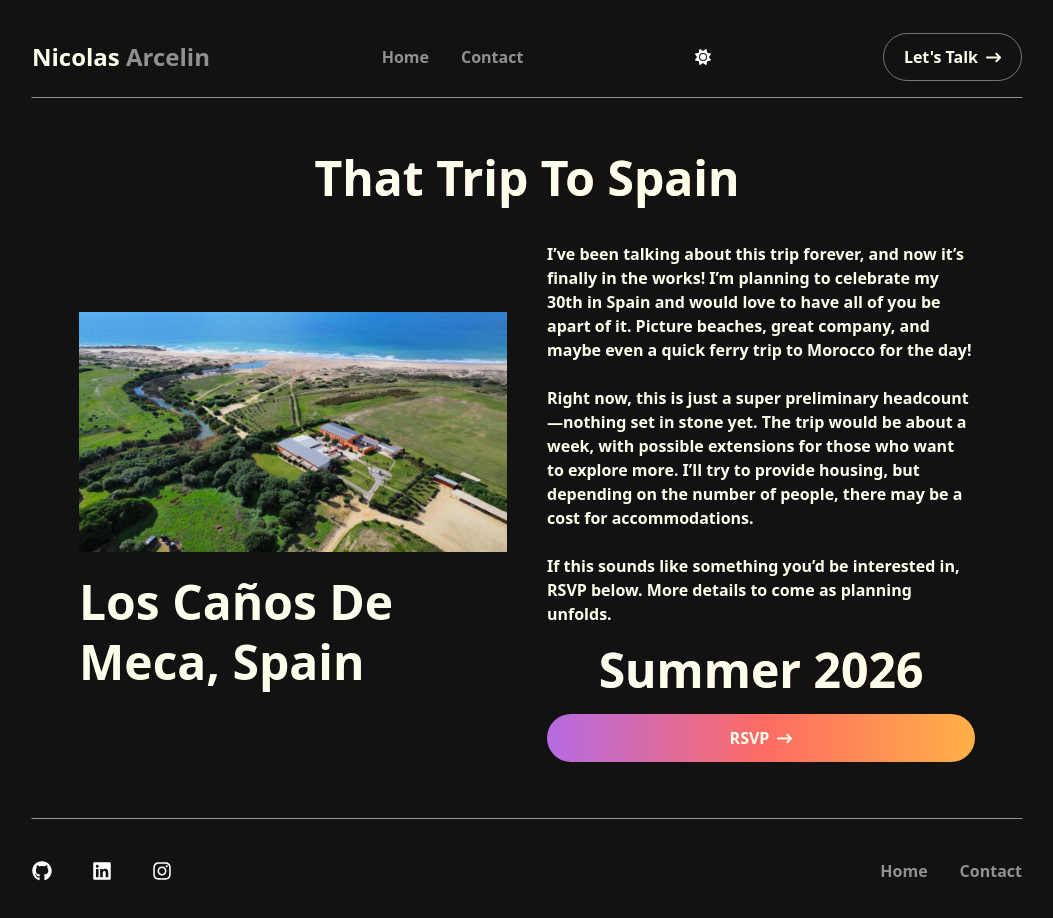
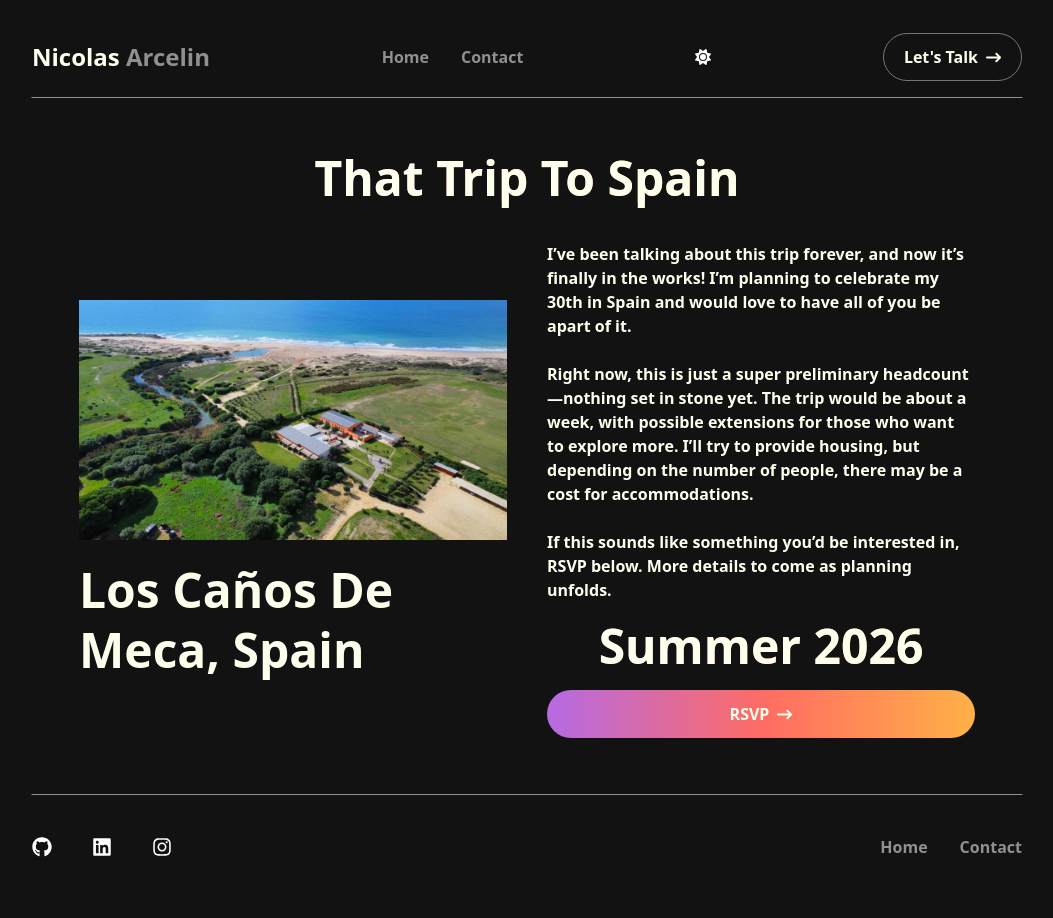
Before and after one commit to narcelin/portfolio_v2, a Next.js app: page /myEvents/myEvent in a window 1280 px wide. Shown: the top 918 px of the page, without its empty margins (113-1166 px from the left). Built offline with nearby package versions, Linux system fonts and the light colour scheme.

Commit message:
changed spain trip text and rsvp opens in _self

```diff
--- a/src/app/myEvents/myEvent/page.jsx
+++ b/src/app/myEvents/myEvent/page.jsx
@@ -45,8 +45,6 @@ export default function MyEvent() {
               I&rsquo;ve been talking about this trip forever, and now
               it&rsquo;s finally in the works! I&rsquo;m planning to celebrate
               my 30th in Spain and would love to have all of you be apart of it.
-              Picture beaches, great company, and maybe even a quick ferry trip
-              to Morocco for the day!
               <br />
               <br />
               Right now, this is just a super preliminary headcount—nothing set
@@ -64,7 +62,7 @@ export default function MyEvent() {
 
           <MyButton
             className="w-full"
-            onClick={() => window.open("myEvent/rsvp", "_blank")}
+            onClick={() => window.open("myEvent/rsvp", "_self")}
             fancy
             withArrow
           >
```
